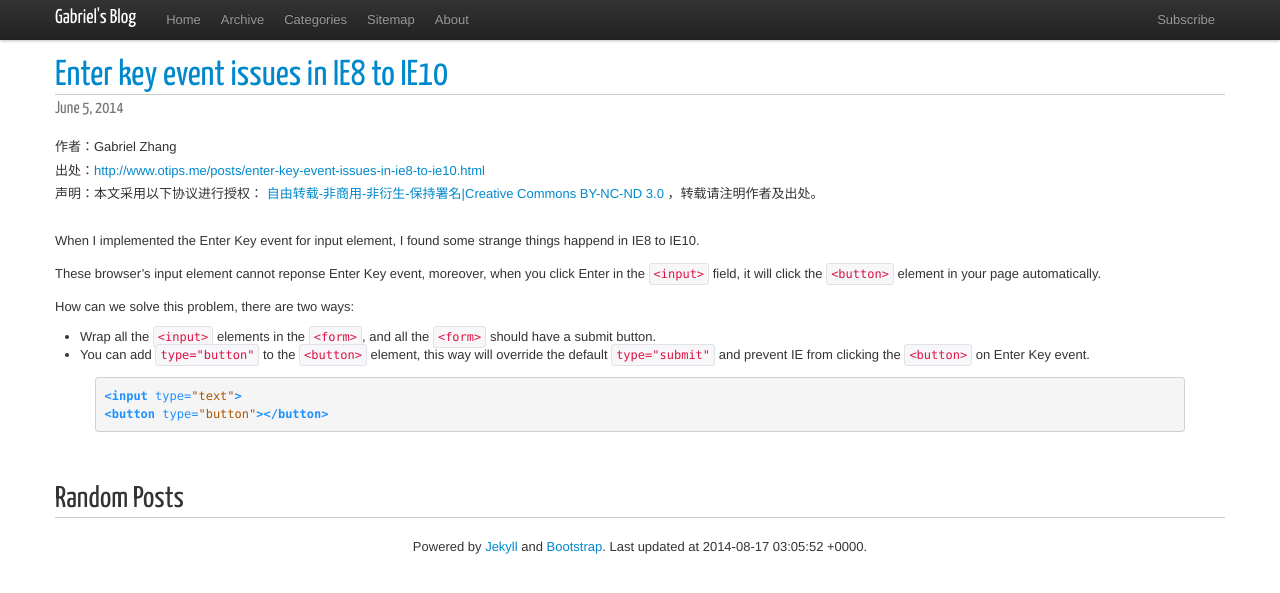
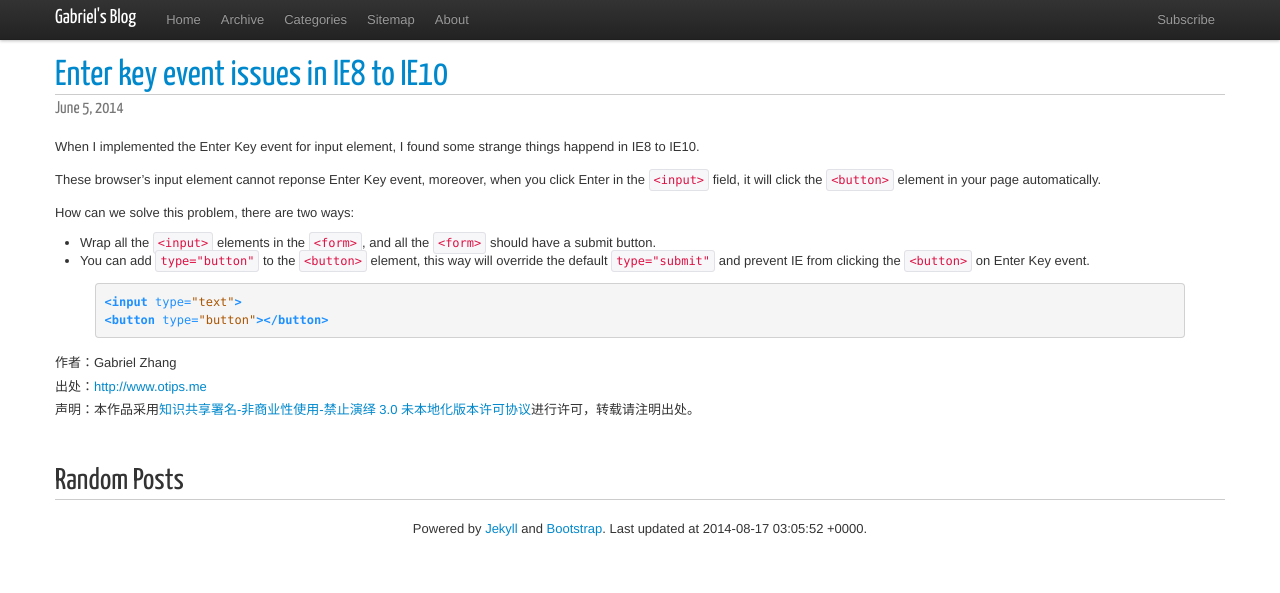
Before and after one commit to smalldirector/smalldirector.github.io, a Jekyll site: the page built from _posts/2014/2014-06-05-enter-key-event-issues-in-ie8-to-ie10.md, in a window 1280 px wide. Shown: the top 593 px of the page. Built offline with Jekyll 4.4.1, drawn with Linux system fonts in a browser that asks for light colours; nearby versions of some CDN libraries; Markdown is read by kramdown in place of the engine named in the settings; comment, search, counter and statistics services are not loaded.

Commit message:
refactor the code

```diff
--- /dev/null
+++ b/_includes/jiathis.html
@@ -0,0 +1,28 @@
+<!-- JiaThis Button BEGIN -->
+<div class="jiathis_style">
+<a class="jiathis_button_fb"></a>
+<a class="jiathis_button_twitter"></a>
+<a class="jiathis_button_googleplus"></a>
+<a class="jiathis_button_linkedin"></a>
+<a class="jiathis_button_pocket"></a>
+<a class="jiathis_button_instapaper"></a>
+<a class="jiathis_button_delicious"></a>
+<a class="jiathis_button_reddit"></a>
+<a class="jiathis_button_renren"></a>
+<a class="jiathis_button_tsina"></a>
+<a class="jiathis_button_douban"></a>
+<a class="jiathis_button_weixin"></a>
+<a href="http://www.jiathis.com/share?uid={{ site.jiathis_uid }}" class="jiathis jiathis_txt jiathis_separator jtico jtico_jiathis" target="_blank"></a>
+<a class="jiathis_counter_style"></a>
+</div>
+<script type="text/javascript" >
+var jiathis_config={
+  data_track_clickback:true,
+  summary:"",
+  shortUrl:false,
+  hideMore:false
+}
+</script>
+<script type="text/javascript" src="http://v3.jiathis.com/code/jia.js?uid={{ site.jiathis_uid }}" charset="utf-8"></script>
+<!-- JiaThis Button END -->
+<br>
--- /dev/null
+++ b/_includes/post_copyright.html
@@ -0,0 +1,5 @@
+<div style="line-height:180%;">
+  作者：{{ site.author.name }}<br>
+  出处：<a href="{{ first_post.url }}">{{ site.url }}{{ first_post.url }}</a><br>
+  声明：本作品采用<a rel="license" href="http://creativecommons.org/licenses/by-nc-nd/3.0/">知识共享署名-非商业性使用-禁止演绎 3.0 未本地化版本许可协议</a>进行许可，转载请注明出处。<br><br>
+</div>
--- a/_includes/post_header.html
+++ b/_includes/post_header.html
@@ -4,8 +4,3 @@
 <div class="authoring">
   {{ page.date | date: "%B %e, %Y" }}
 </div>
-<div style="line-height:180%;">
-  作者：{{ site.author.name }}<br>
-  出处：<a href="{{ page.url }}">{{ site.url }}{{ page.url }}</a><br>
-  声明：本文采用以下协议进行授权： <a href="http://creativecommons.org/licenses/by-nc-nd/3.0/deed.zh">自由转载-非商用-非衍生-保持署名|Creative Commons BY-NC-ND 3.0</a> ，转载请注明作者及出处。<br><br>
-</div>
--- a/_layouts/post.html
+++ b/_layouts/post.html
@@ -4,37 +4,10 @@
 <div id="post">
 {% include post_header.html %}
 {{ content }}
+{% include post_copyright.html %}
 </div>
 
-<br>
-<!-- JiaThis Button BEGIN -->
-<div class="jiathis_style">
-<a class="jiathis_button_fb"></a>
-<a class="jiathis_button_twitter"></a>
-<a class="jiathis_button_googleplus"></a>
-<a class="jiathis_button_linkedin"></a>
-<a class="jiathis_button_pocket"></a>
-<a class="jiathis_button_instapaper"></a>
-<a class="jiathis_button_delicious"></a>
-<a class="jiathis_button_reddit"></a>
-<a class="jiathis_button_renren"></a>
-<a class="jiathis_button_tsina"></a>
-<a class="jiathis_button_douban"></a>
-<a class="jiathis_button_weixin"></a>
-<a href="http://www.jiathis.com/share?uid={{ site.jiathis_uid }}" class="jiathis jiathis_txt jiathis_separator jtico jtico_jiathis" target="_blank"></a>
-<a class="jiathis_counter_style"></a>
-</div>
-<script type="text/javascript" >
-var jiathis_config={
-  data_track_clickback:true,
-  summary:"",
-  shortUrl:false,
-  hideMore:false
-}
-</script>
-<script type="text/javascript" src="http://v3.jiathis.com/code/jia.js?uid={{ site.jiathis_uid }}" charset="utf-8"></script>
-<!-- JiaThis Button END -->
-<br>
+{% include jiathis.html %}
 
 <div id="related">
   <h2>Random Posts</h2>
--- a/index.html
+++ b/index.html
@@ -11,12 +11,8 @@
 <div class="authoring">
   {{ first_post.date | date: "%B %e, %Y" }}
 </div>
-<div style="line-height:180%;">
-  作者：{{ site.author.name }}<br>
-  出处：<a href="{{ first_post.url }}">{{ site.url }}{{ first_post.url }}</a><br>
-  声明：本文采用以下协议进行授权： <a href="http://creativecommons.org/licenses/by-nc-nd/3.0/deed.zh">自由转载-非商用-非衍生-保持署名|Creative Commons BY-NC-ND 3.0</a> ，转载请注明作者及出处。<br><br>
-</div>
 {{ first_post.content }}
+{% include post_copyright.html %}
 </div>
 
 <h1> Newest 10 Posts </h1>
```
